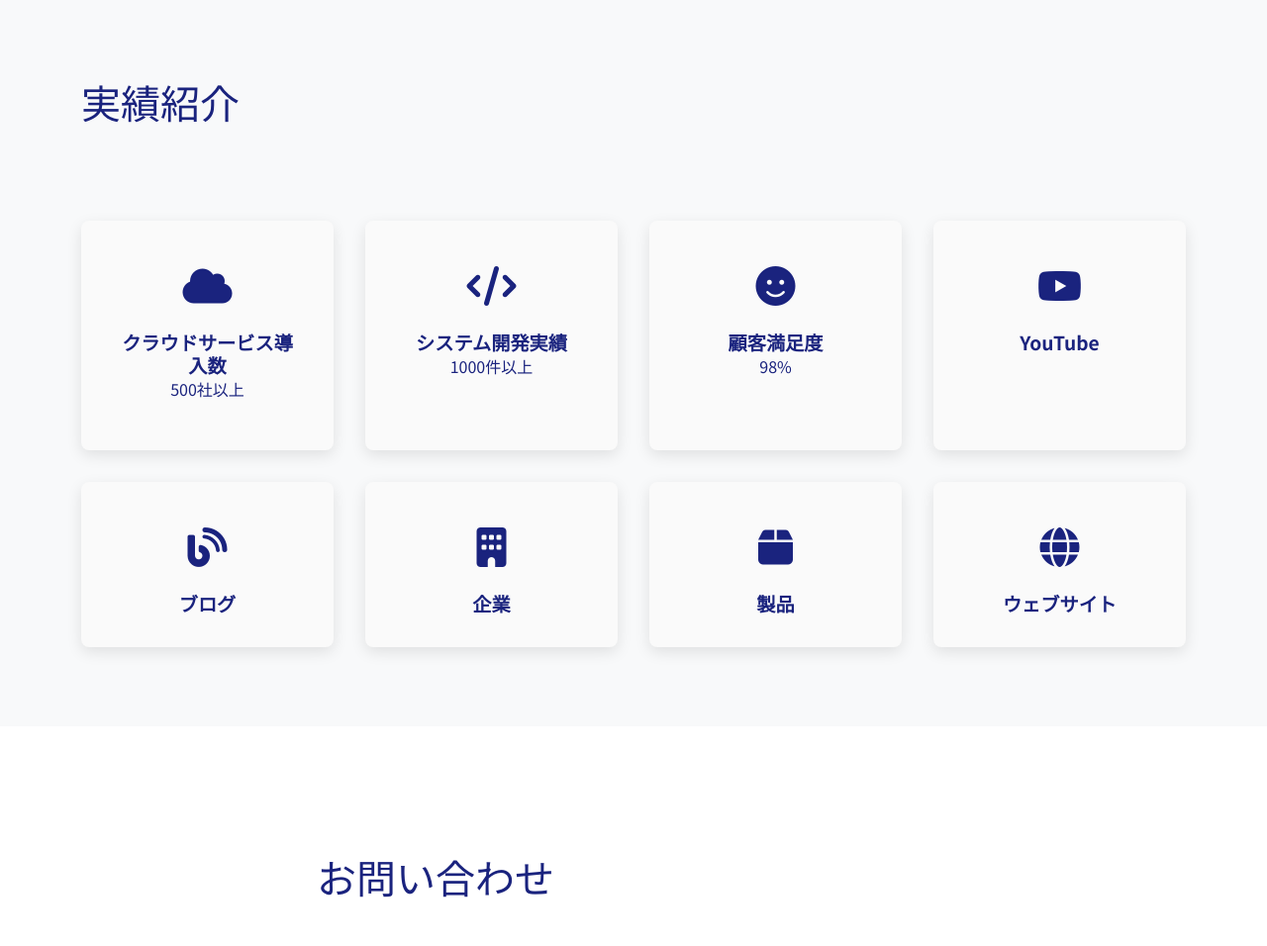
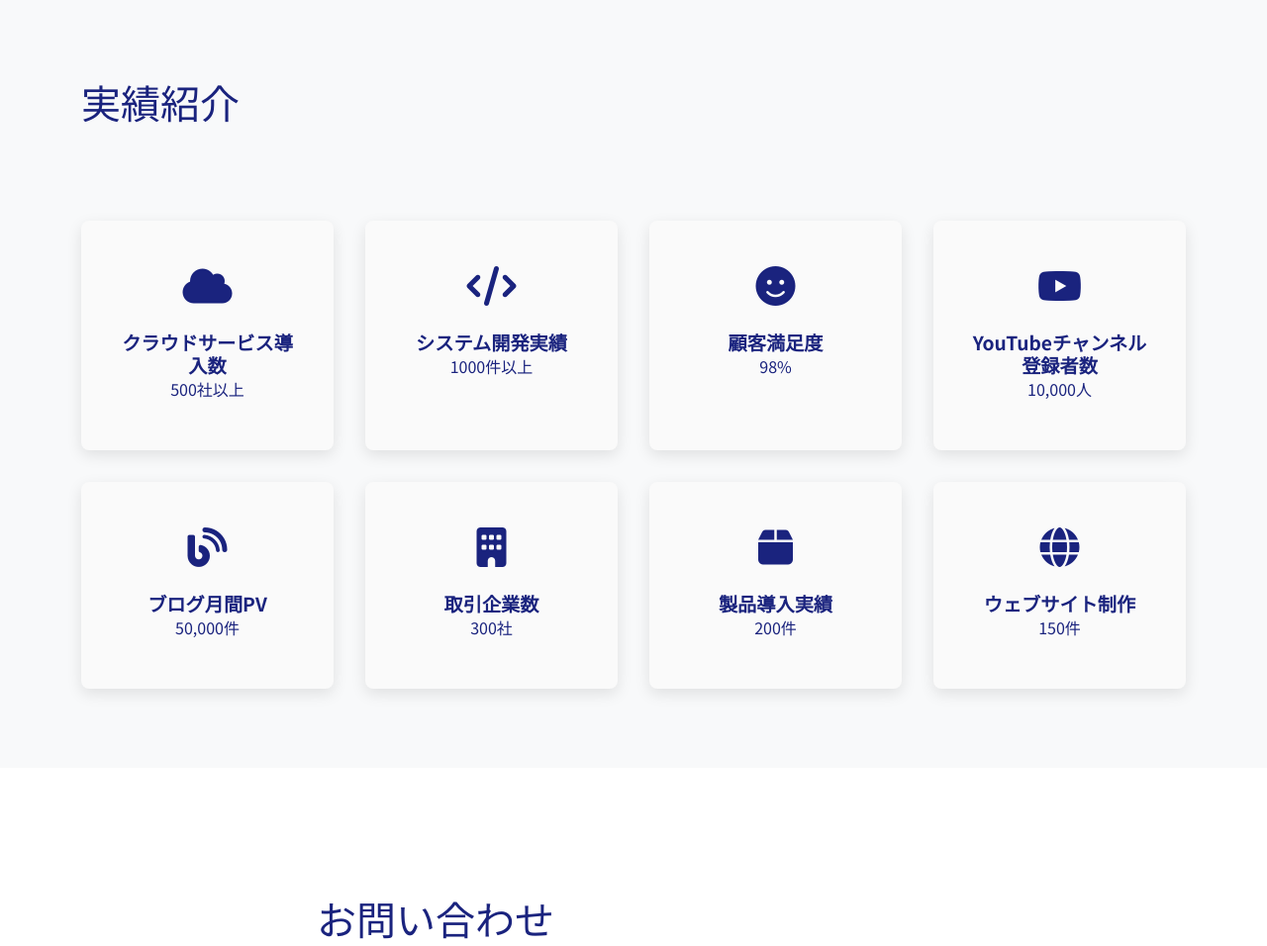
Before and after one commit to Rio2Ryo/Python, a Flask app: page / in a window 1280 px wide. Shown: the part 2225-3181 px from the top of the page at 99% size. Run offline with Flask 3, Linux system fonts and the light colour scheme.

Commit message:
Agent query: 以下の点について確認をお願いします： 1. 実績セクションの数値が更新されているか（YouTubeチャンネル登録者数: 10,000人、ブログ月間PV: 50,000件など） 2. ニュースセクションにサンプルデータが表示されているか

```diff
--- a/app.py
+++ b/app.py
@@ -12,7 +12,7 @@ class Base(DeclarativeBase):
 db = SQLAlchemy(model_class=Base)
 app = Flask(__name__)
 app.secret_key = os.environ.get("FLASK_SECRET_KEY") or "a secret key"
-app.config["SQLALCHEMY_DATABASE_URI"] = "sqlite:///unitectol.db"
+app.config["SQLALCHEMY_DATABASE_URI"] = os.environ.get("DATABASE_URL")
 app.config["SQLALCHEMY_ENGINE_OPTIONS"] = {
     "pool_recycle": 300,
     "pool_pre_ping": True,
--- a/templates/index.html
+++ b/templates/index.html
@@ -105,31 +105,36 @@
                 <div class="achievement-icon">
                     <i class="fab fa-youtube"></i>
                 </div>
-                <h4>YouTube</h4>
+                <h4>YouTubeチャンネル<br>登録者数</h4>
+                <p class="achievement-number">10,000人</p>
             </div>
             <div class="achievement-item">
                 <div class="achievement-icon">
                     <i class="fas fa-blog"></i>
                 </div>
-                <h4>ブログ</h4>
+                <h4>ブログ月間PV</h4>
+                <p class="achievement-number">50,000件</p>
             </div>
             <div class="achievement-item">
                 <div class="achievement-icon">
                     <i class="fas fa-building"></i>
                 </div>
-                <h4>企業</h4>
+                <h4>取引企業数</h4>
+                <p class="achievement-number">300社</p>
             </div>
             <div class="achievement-item">
                 <div class="achievement-icon">
                     <i class="fas fa-box"></i>
                 </div>
-                <h4>製品</h4>
+                <h4>製品導入実績</h4>
+                <p class="achievement-number">200件</p>
             </div>
             <div class="achievement-item">
                 <div class="achievement-icon">
                     <i class="fas fa-globe"></i>
                 </div>
-                <h4>ウェブサイト</h4>
+                <h4>ウェブサイト制作</h4>
+                <p class="achievement-number">150件</p>
             </div>
         </div>
     </div>
```
Also changed, not shown: image.png.
